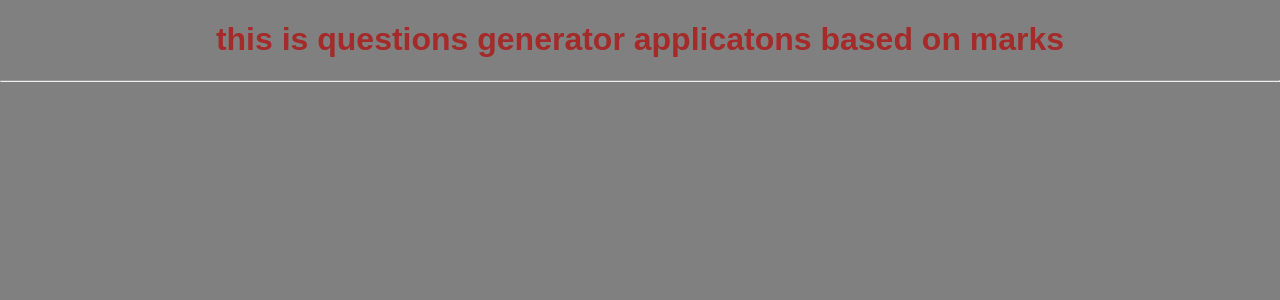
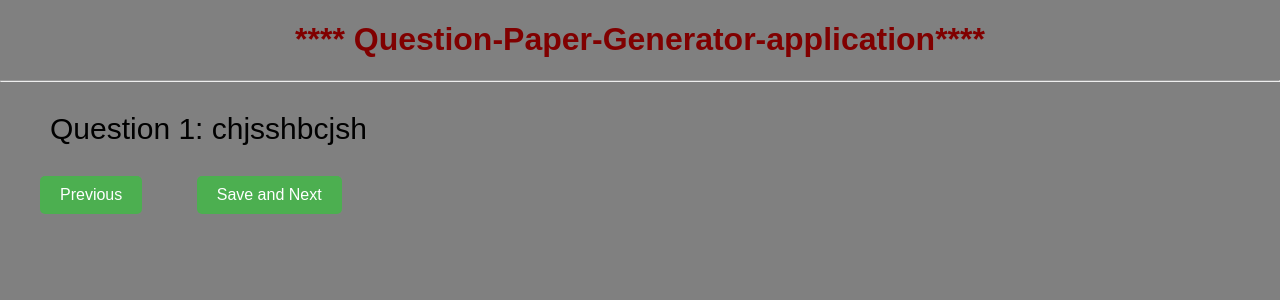
Before and after one commit to Himanshusinghaiml/ques-paper-gen-applications, a Django app: page /question-generator/ in a window 1280 px wide. Shown: the top 300 px of the page. Run offline with Django 4.2, Linux system fonts and the light colour scheme; data comes from the database, SQL or seed files in the repository; both versions use the stored data as it was before the commit.

Commit message:
question-generator

```diff
--- /dev/null
+++ b/questionpaper/static/js/question.js
@@ -0,0 +1,47 @@
+$(document).ready(function () {
+    let currentQuestionId = 0; // Initialize with the first question's ID
+    var size;
+    function loadQuestion(questionId) {
+        $.ajax({
+            url: `/get_next_question/${questionId}/`,
+            method: 'GET',
+            success: function (data) {
+                if (data.question_text) {
+                    $('#question_no').next('label').text(data.id);
+                    $('#question-text').text(`Question ${data.id}: ${data.question_text}`);
+
+                    size = data.size;
+                } else {
+                    alert('Question is not in database ! try to contact organization ');
+
+            }
+            },
+            error: function () {
+                alert('Failed to load the question.');
+            }
+        });
+    }
+
+    $('#next-button').click(function () {
+        if(currentQuestionId<size-1){
+            currentQuestionId += 1;
+            loadQuestion(currentQuestionId);
+        }
+        else{
+            alert("Question ended ");
+        }
+
+    });
+
+    $('#prev-button').click(function () {
+        if (currentQuestionId >= 1) {
+            currentQuestionId -= 1;
+            loadQuestion(currentQuestionId);
+        } else {
+            alert('This is the first question.');
+        }
+    });
+
+    // Load the initial question
+    loadQuestion(currentQuestionId);
+});
--- a/questionpaper/templates/index.html
+++ b/questionpaper/templates/index.html
@@ -10,7 +10,7 @@
 </head>
 
 <body>
-    <p style="color: blueviolet; text-align: center; font-size: xx-large;">Question-paper-generator-Application</p>
+    <p style="color: maroon; text-align: center; font-size: xx-large;">Question-paper-generator-Application</p>
     <hr>
     <title>Add Question</title>
 
@@ -50,6 +50,10 @@
         <a href="{% url 'generator' %}" id="button">click the button</a>
     </div>
 
+    <div>
+        <h4>Upload a set of question  using  excel file  </h4>
+    </div>
+
 
 
 </body>
--- a/questionpaper/templates/ques_gen.html
+++ b/questionpaper/templates/ques_gen.html
@@ -6,8 +6,50 @@
     <meta name="viewport" content="width=device-width, initial-scale=1.0">
     <title>generator-questions</title>
     <link rel="stylesheet" href="{% static 'css/question.css' %}">
+    <script src="https://code.jquery.com/jquery-3.6.4.min.js"></script>
+    <style>
+        /* Add this to your question.css file or include it in your HTML within a <style> tag */
+
+/* Style for the button container */
+button-container {
+    text-align: center; /* Center the buttons */
+    margin-top: 20px; /* Add some top margin for spacing */
+}
+
+/* Style for the buttons */
+#prev-button,
+#next-button {
+    padding: 10px 20px; /* Add padding for better appearance */
+    font-size: 16px; /* Adjust the font size */
+    margin: 0 10px; /* Add some horizontal margin between buttons */
+    cursor: pointer; /* Change cursor on hover to indicate interactivity */
+    background-color: #4CAF50; /* Green background color */
+    color: white; /* White text color */
+    border: none; /* Remove border */
+    border-radius: 5px; /* Add rounded corners */
+    margin-left: 40px;
+}
+
+/* Style for the buttons on hover */
+#prev-button:hover,
+#next-button:hover {
+    background-color: #45a049; /* Darker green on hover */
+}
+
+    </style>
+
 </head>
 <body>
-    <h1 style="text-align: center; color: brown;"> this is questions generator applicatons based on marks </h1><hr>
+    <h1 style="text-align: center; color:  maroon">**** Question-Paper-Generator-application**** </h1><hr>
+    <p id="question-text" style="margin-left: 50px; font-size: 30px;">Loading question...</p>
+    <div>
+        <button id="prev-button">Previous</button>
+        <button id="next-button">Save and Next</button>
+    </div>
+
+
+ <!-- Update the script source to 'js/question.js' -->
+<script src="{% static 'js/question.js' %}"></script>
+
 </body>
 </html>
--- a/questionpaper/urls.py
+++ b/questionpaper/urls.py
@@ -3,4 +3,6 @@ from questionpaper import views
 urlpatterns=[
     path('',views.add_question,name="add_questions"),
     path('question-generator/',views.generator,name="generator"),
+    path('get_next_question/<int:current_question_id>/', views.get_next_question, name='get_next_question'),
+    path('get_previous_question/<int:current_question_id>/', views.get_previous_question, name='get_previous_question'),
 ]
--- a/questionpaper/views.py
+++ b/questionpaper/views.py
@@ -2,6 +2,7 @@ from django.shortcuts import render,redirect
 from .models import QuestionStore
 # Create your views here.
 from django.contrib import messages
+from django.http import JsonResponse
 
 def add_question(request):
     if request.method == 'POST':
@@ -26,3 +27,43 @@ def add_question(request):
     return render(request, 'index.html')
 def generator(req):
     return render(req,'ques_gen.html')
+
+def get_next_question(request, current_question_id):
+    try:
+        next_question = QuestionStore.objects.get(id=current_question_id + 1)
+    except QuestionStore.DoesNotExist:
+        next_question = None
+
+    if next_question:
+        data = {
+            'id':next_question.id,
+            'question_text': next_question.question,
+            'size':QuestionStore.objects.count()
+        }
+    else:
+        data = {
+            'id':'',
+            'question_text': "No more questions",
+            'size':QuestionStore.objects.count()
+        }
+
+    return JsonResponse(data)
+
+def get_previous_question(request, current_question_id):
+    if current_question_id > 1:
+        previous_question = QuestionStore.objects.get(id=current_question_id - 1)
+    else:
+        previous_question = None
+
+    if previous_question:
+        data = {
+            'id':previous_question.id,
+            'question_text': previous_question.question,
+        }
+    else:
+        data = {
+            'id':'',
+            'question_text': "No previous questions",
+        }
+
+    return JsonResponse(data)
```
Also changed, not shown: ques_gen_application/settings.py (+11 -3 lines), db.sqlite3, questionpaper/migrations/0001_initial.py, questionpaper/migrations/0002_auto_20231118_1451.py (added), questionpaper/models.py (line endings or trailing spaces), 1 other file.
